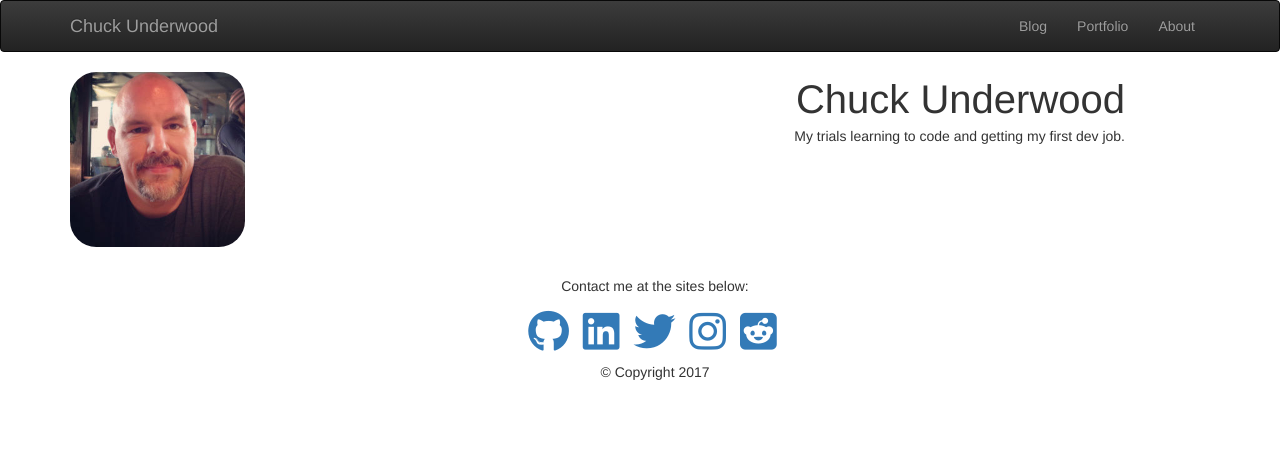
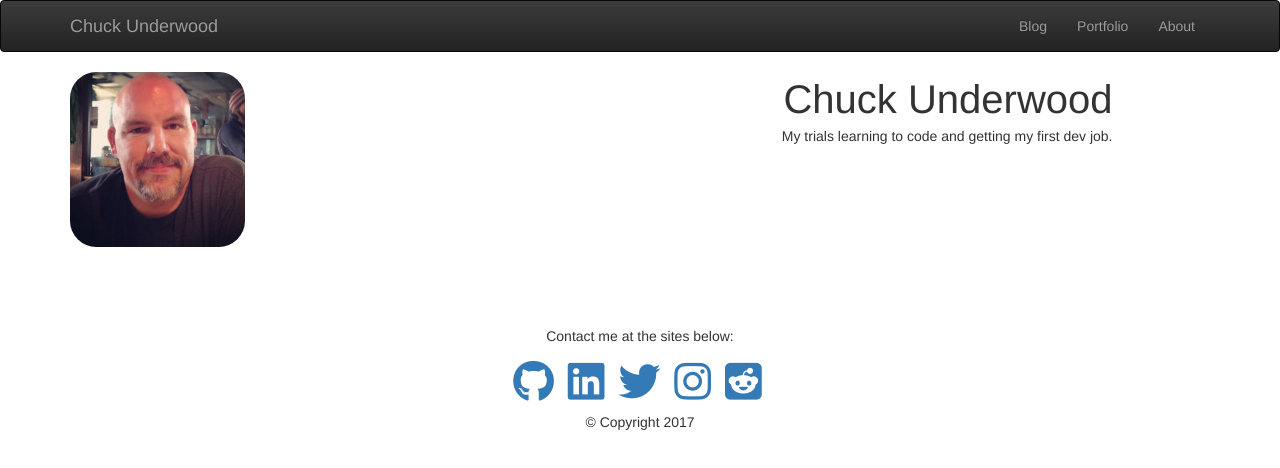
Before and after one commit to chillieguy/Chillieguy, a website: page public/about/index.html in a window 1280 px wide. Drawn offline with nearby package versions, Linux system fonts and the light colour scheme.

Commit message:
Removed extra .row in .banner

```diff
--- a/public/about/index.html
+++ b/public/about/index.html
@@ -41,7 +41,6 @@
         <div class="col-xs-6 img-responsive">
           <img class="profilepic" src="../img/profilepicsmall.jpg" alt="Profile Picture">
         </div>
-        <div class="row">
         <div class="col-xs-5">
           <h1 class="text-right">Chuck Underwood</h1>
           <p class="text-right">My trials learning to code and getting my first dev job.</p>
--- a/public/styles/styles.css
+++ b/public/styles/styles.css
@@ -27,7 +27,7 @@ h1 {
 ==================================== */
 /* --- Banner --- */
 .banner {
-
+  margin-bottom: 50px;
 }
 
 /* --- Navigation --- */
```
Also changed, not shown: public/blog/index.html (+0 -1 lines), public/index.html (+0 -1 lines), public/resume/index.html (+0 -1 lines).
